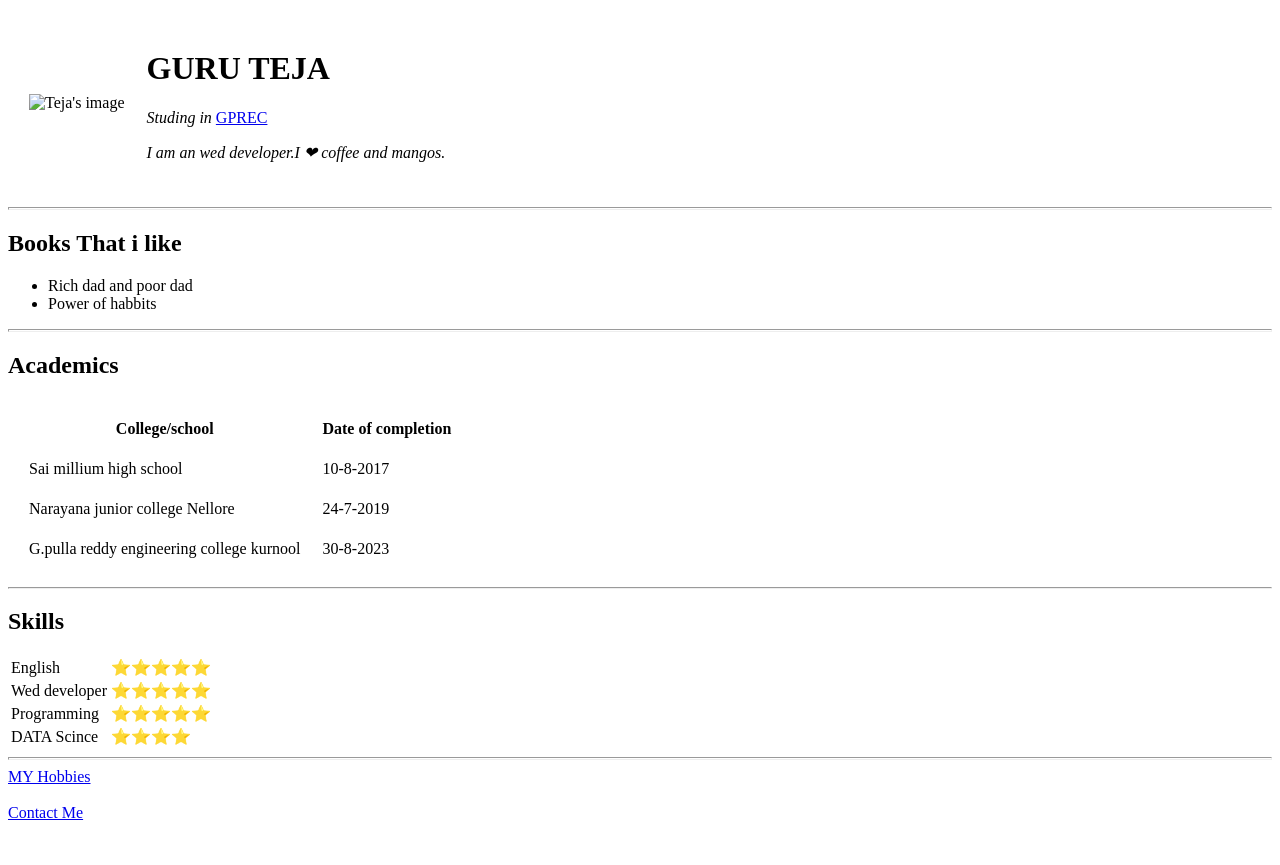
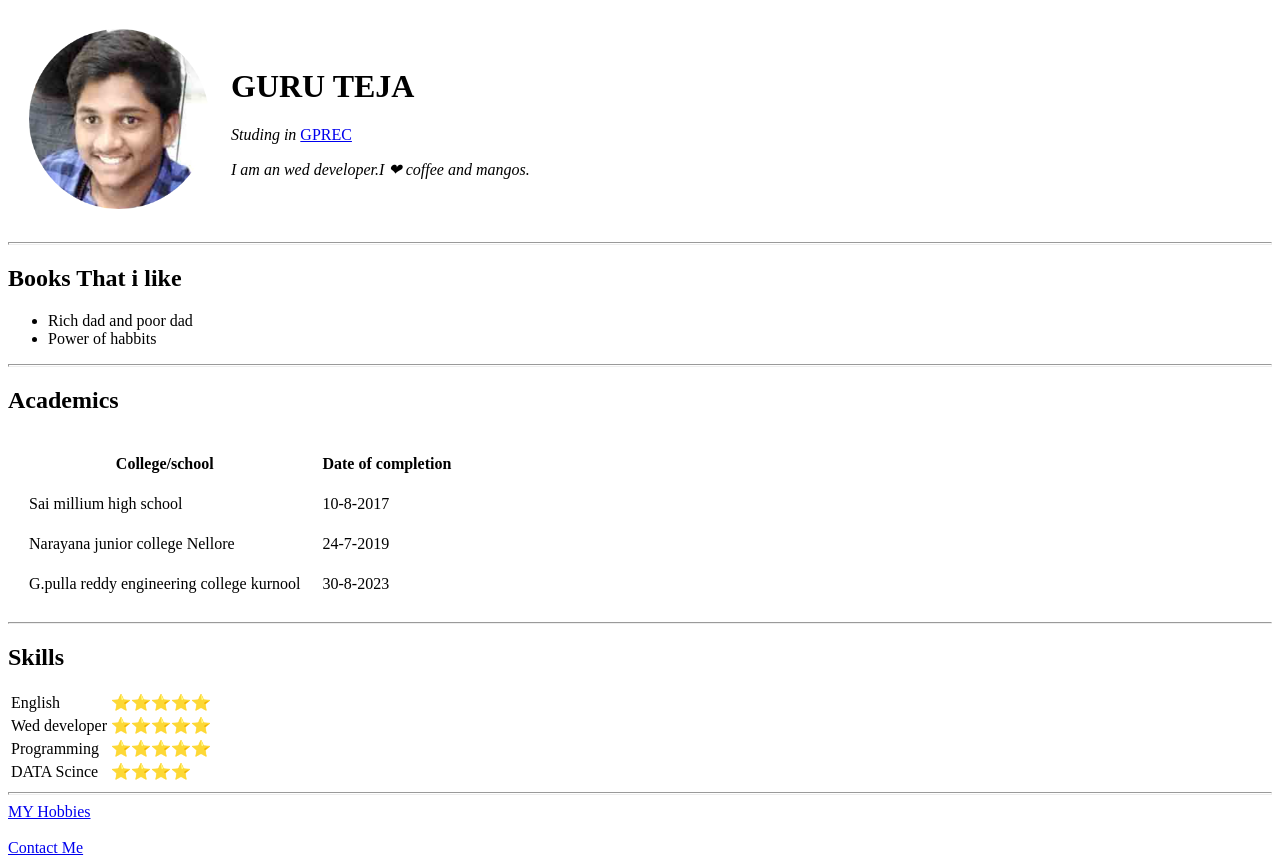
Before and after one commit to TGURUTEJA/CV, a plain HTML site: page index.html in a window 1280 px wide. Before the commit the page ends 830 px from the top, so only its background shows below. Drawn offline with Linux system fonts and the light colour scheme; the site is published under a folder, as on GitHub Pages, so addresses that start at the root find nothing.

Commit message:
Dug fixed

```diff
--- a/index.html
+++ b/index.html
@@ -9,7 +9,7 @@
 <body>
     <table cellspacing='20' >
         <tr>
-            <td><img src="/image/circle-cropped.png" alt="Teja's image" width="180"></td>
+            <td><img src="image/circle-cropped.png" alt="Teja's image" width="180"></td>
             <td>
                 <h1><b>GURU TEJA</b></h1>
                 <p><em>Studing in </em><a href="https://www.gprec.ac.in/">GPREC</a></p>
```
